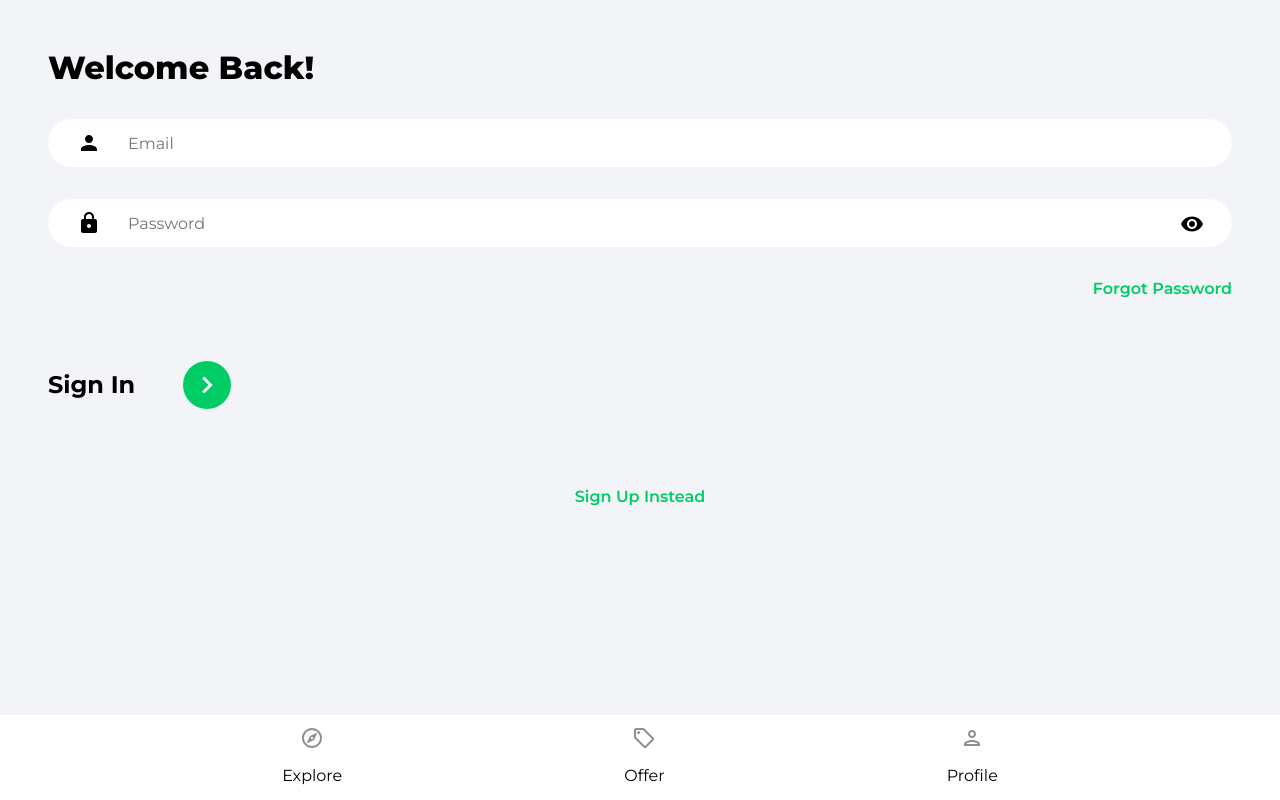
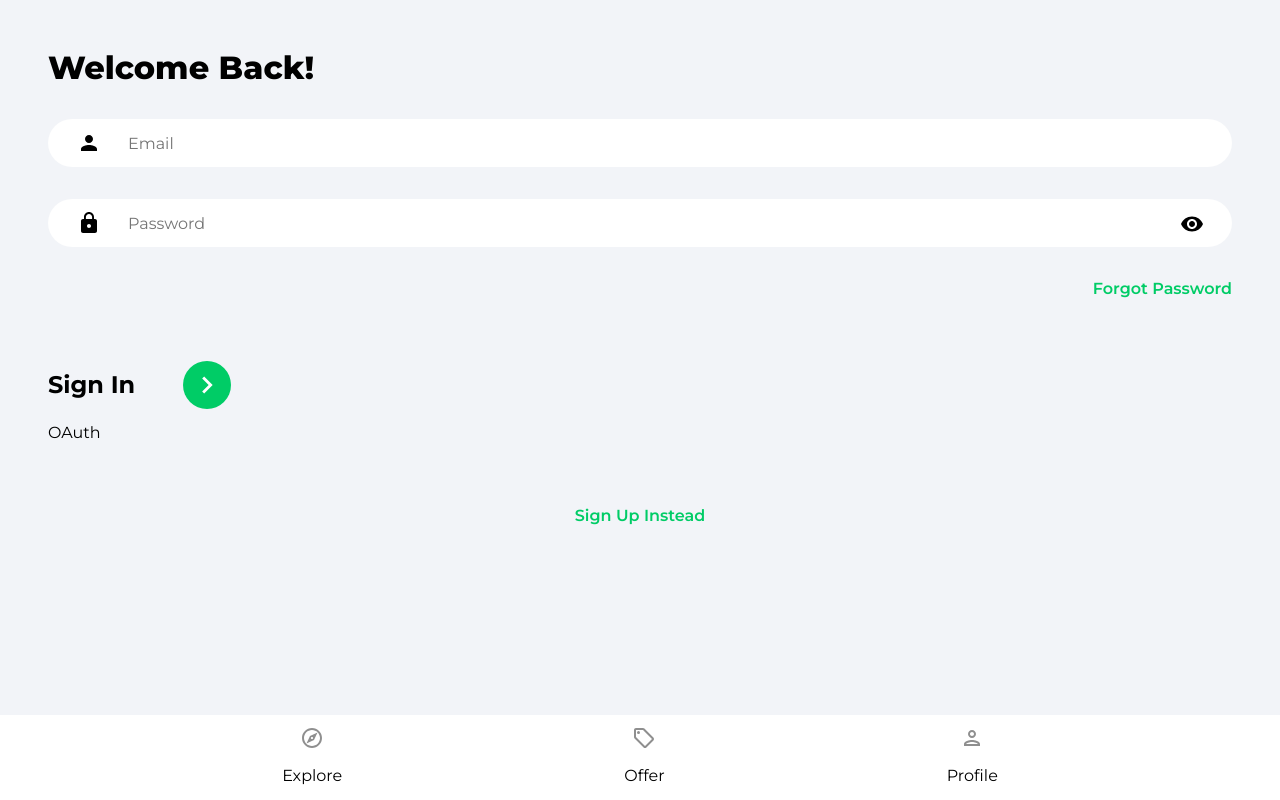
Before and after one commit to miquelespinosa2/house-marketplace, a React (Create React App) app: page /sign-in in a window 1280 px wide. Built offline with nearby package versions, Linux system fonts and the light colour scheme.

Commit message:
created files for OAuth

```diff
--- /dev/null
+++ b/src/components/OAuth.jsx
@@ -0,0 +1,9 @@
+import React from 'react'
+
+function OAuth() {
+  return (
+    <div>OAuth</div>
+  )
+}
+
+export default OAuth
--- a/src/pages/SignIn.jsx
+++ b/src/pages/SignIn.jsx
@@ -3,6 +3,7 @@ import {useState} from 'react'
 import {toast} from 'react-toastify'
 import {Link, useNavigate} from 'react-router-dom'
 import {getAuth, signInWithEmailAndPassword} from 'firebase/auth'
+import OAuth from '../components/OAuth'
 import {ReactComponent as ArrowRightIcon} from '../assets/svg/keyboardArrowRightIcon.svg'
 import visibilityIcon from '../assets/svg/visibilityIcon.svg'
 
@@ -82,6 +83,7 @@ function SignIn() {
         </div>
       </form>
 
+       <OAuth />
       <Link to='/sign-up' className='registerLink'>
         Sign Up Instead
       </Link>
--- a/src/pages/SignUp.jsx
+++ b/src/pages/SignUp.jsx
@@ -5,6 +5,7 @@ import {toast} from 'react-toastify'
 import {getAuth, createUserWithEmailAndPassword, updateProfile} from 'firebase/auth'
 import {setDoc, doc, serverTimestamp} from 'firebase/firestore'
 import {db} from '../firebase.config'
+import OAuth from '../components/OAuth'
 import {ReactComponent as ArrowRightIcon} from '../assets/svg/keyboardArrowRightIcon.svg'
 import visibilityIcon from '../assets/svg/visibilityIcon.svg'
 
@@ -96,6 +97,7 @@ function SignUp() {
         </div>
       </form>
 
+      <OAuth />
       <Link to='/sign-up' className='registerLink'>
         Sign In Instead
       </Link>
```
